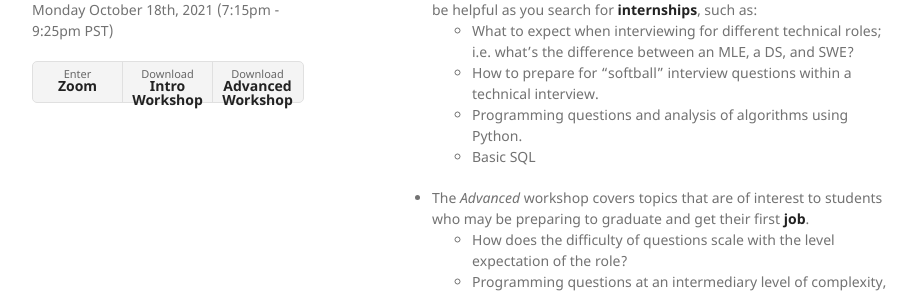
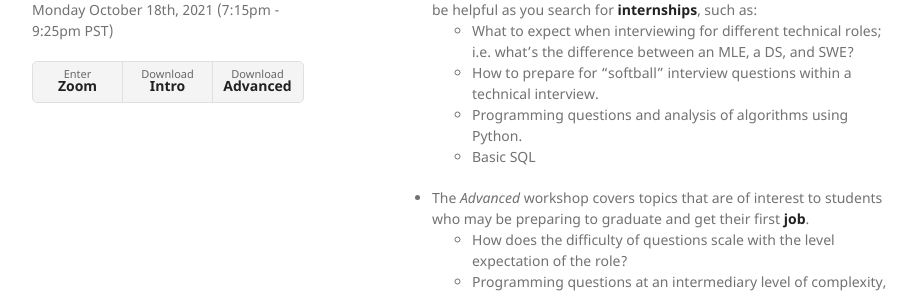
Before and after one commit to asantucci/interview-workshop, a Jekyll site: the page built from index.md, in a window 1280 px wide. Shown: the part 235-528 px from the top of the page, without its empty margins (178-1098 px from the left). Built offline with Jekyll 4.4.1, drawn with Linux system fonts in a browser that asks for light colours; our own code applies the rules of GitHub Pages for plain Markdown files.

Commit message:
Shorted link-names in left-panel.

```diff
--- a/_layouts/default.html
+++ b/_layouts/default.html
@@ -34,8 +34,8 @@
         <ul class="downloads">
           <li><a href="https://stanford.zoom.us/j/97298719256?pwd=WEs3bkEvQmtKY1h5d2x4eEs3QnRjUT09&from=addon">Enter <strong>Zoom</strong></a></li>
 <!--           <li><a href="http://piazza.com/stanford/fall2021/icmeinterviewworkshops21">Join --> <!-- <strong>Piazza</strong></a></li> -->
-          <li><a href="{{ "/docs/intro_workshop.pdf" | relative_url }}">Download <strong>Intro Workshop</strong></a></li>
-          <li><a href="{{ "/docs/advanced_workshop.pdf" | relative_url }}">Download <strong>Advanced Workshop</strong></a></li>
+          <li><a href="{{ "/docs/intro_workshop.pdf" | relative_url }}">Download <strong>Intro</strong></a></li>
+          <li><a href="{{ "/docs/advanced_workshop.pdf" | relative_url }}">Download <strong>Advanced</strong></a></li>
         </ul>
         {% endif %}
       </header>
```
